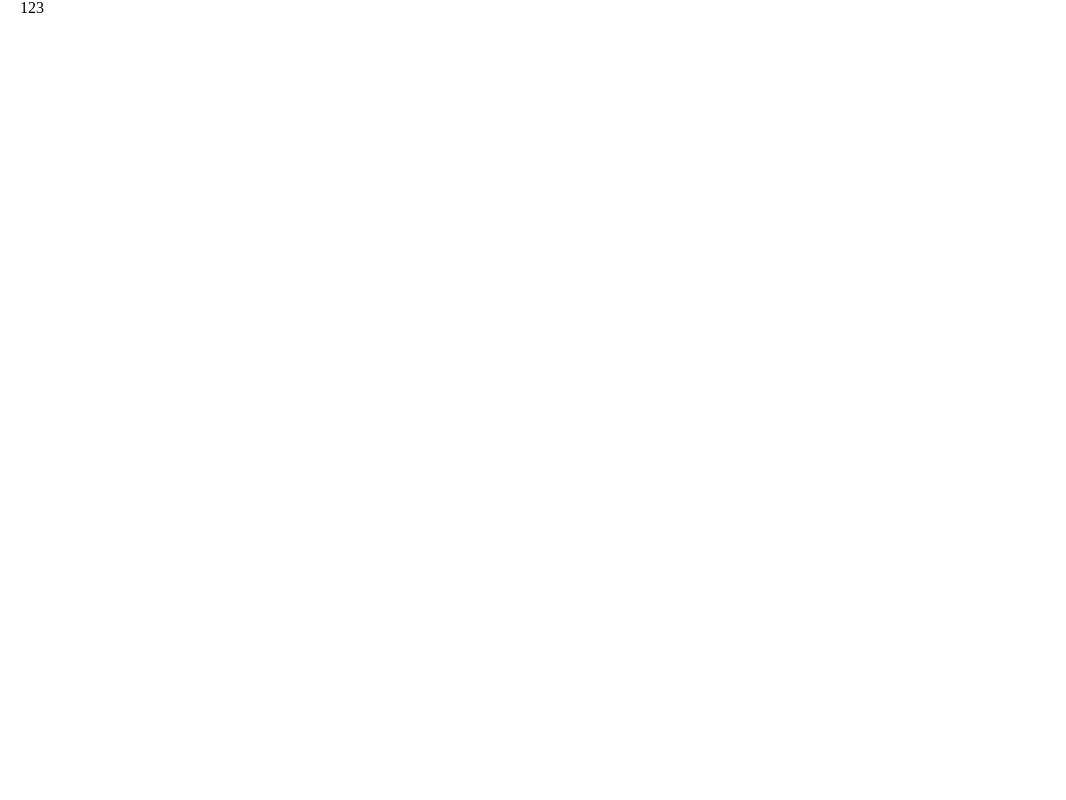
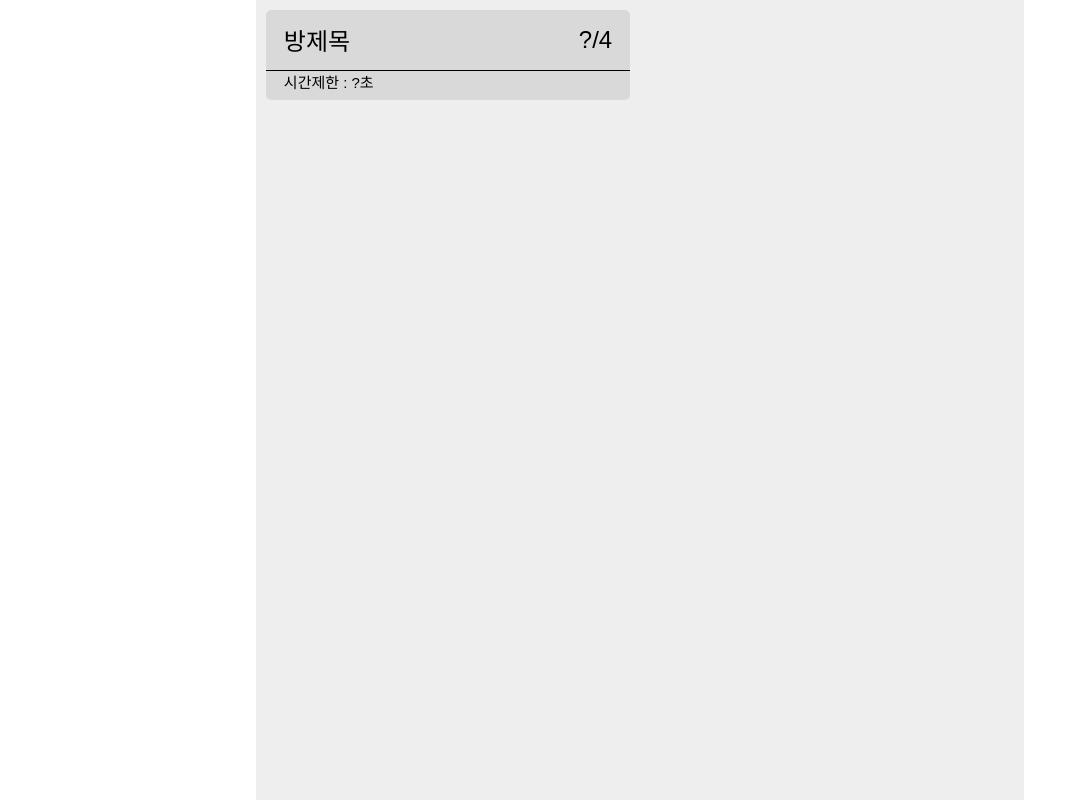
Before and after one commit to ijehyunpark/Agricola-frontend, a React (Create React App) app: page / in a window 1280 px wide. Shown: the whole page, without its empty margins (0-1066 px from the left). Built offline with nearby package versions, Linux system fonts and the light colour scheme.

Commit message:
ADD: RoomList 파일 추가

```diff
--- a/src/App.tsx
+++ b/src/App.tsx
@@ -9,6 +9,7 @@ import './App.css';
 
 import Main from './layout/Main';
 import GameScreen from './components/GameScreen';
+import RoomList from './components/RoomList';
 import SampleComponent from './components/SampleComponent';
 
 function App() {
@@ -17,7 +18,7 @@ function App() {
       <GlobalStyle />
       <Provider store={store}>
         <ThemeProvider theme={defaultTheme}>
-          <GameScreen />
+          <RoomList />
           {/* <SampleComponent /> */}
         </ThemeProvider>
       </Provider>
--- /dev/null
+++ b/src/components/RoomList.tsx
@@ -0,0 +1,22 @@
+import React from 'react';
+import * as RoomInfo from './roomComponent/roomComponent';
+function RoomList() {
+  return(
+    <RoomInfo.Background>
+      <div className='title'>
+      </div>
+      <div className='roomList'>
+        <RoomInfo.Info>
+          <div className='roomInfo'>
+            <p className='title'>방제목</p>
+            <p className='pp'>?/4</p>
+          </div>
+          <p className='timer'>시간제한 : ?초</p>
+        </RoomInfo.Info>
+
+      </div>
+    </RoomInfo.Background>
+  )
+}
+
+export default RoomList;
--- /dev/null
+++ b/src/components/roomComponent/roomComponent.tsx
@@ -0,0 +1,52 @@
+import styled from 'styled-components';
+
+export const Background = styled.div`
+  width: 60%;
+  height: 100vh;
+  border: 30px;
+  margin: 0 auto;
+  background-color: #EEEEEE;
+  div{
+    display: grid;
+    grid-template-columns: 1fr 1fr;
+  }
+`;
+export const Info = styled.button`
+  background-color: #D9D9D9;
+  padding: 0px;
+  margin 2.5%;
+
+  border: none;
+  border-radius: 5px;
+  height: 90px;
+  width: 95%;
+  /*방정보*/
+  .roomInfo{
+    border-bottom: 1px solid black;
+    width: 100%;
+    height: 60px;
+    .title{
+      padding: 1 15%;
+      margin: auto 10%;
+      font-size: 24px;
+      text-align: left;
+    }
+    .pp{
+      margin: auto 10%;
+      font-size: 24px;
+      text-align: right;
+    }
+  }
+  .timer{
+    margin: auto 5%;
+    height: 30px;
+    font-size: 15px;
+    text-align: left;
+  }
+  &:hover{
+    background: #A4A4A4;
+  }
+  &:active{
+    background: #848484;
+  }
+`
```
